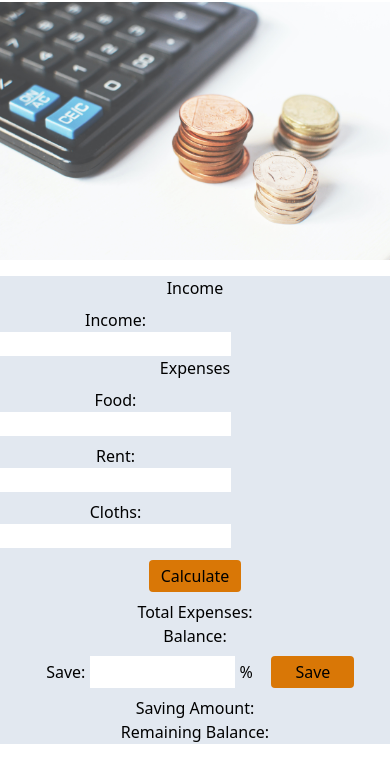
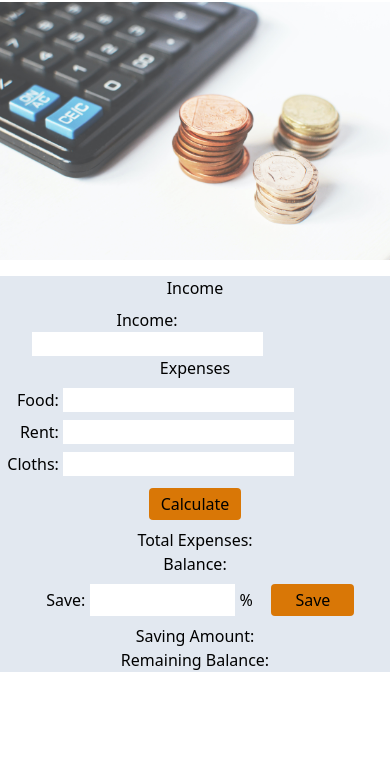
Before and after one commit to sifatkhan6/money-master-with-tailwind, a plain HTML site: page index.html in a window 390 px wide. Shown: the part 126-886 px from the top of the page. After the commit the page ends 844 px from the top, so only its background shows below. Drawn offline with nearby package versions, Linux system fonts and the light colour scheme.

Commit message:
All Done

```diff
--- a/index.html
+++ b/index.html
@@ -26,7 +26,7 @@
                 <!-- income field  -->
                 <h4 class="font-medium mb-2">Income</h4>
 
-                <div class="grid justify-items-end mr-44">
+                <div class="grid justify-items-end mr-24 sm:mr-44">
                     <p>Income: <input id="income-input" type="text"></p>
                 </div>
 
@@ -38,7 +38,7 @@
                 <!-- expenses field  -->
                 <h4 class="font-medium mb-2">Expenses</h4>
 
-                <div class="grid justify-items-end mr-44">
+                <div class="grid justify-items-end mr-24 sm:mr-44">
                     <p class="mb-2">Food: <input id="food-cost" type="text"></p>
                     <p class="mb-2">Rent: <input id="house-rent-cost" type="text"></p>
                     <p class="mb-2">Cloths: <input id="cloths-cost" type="text"></p>
```
